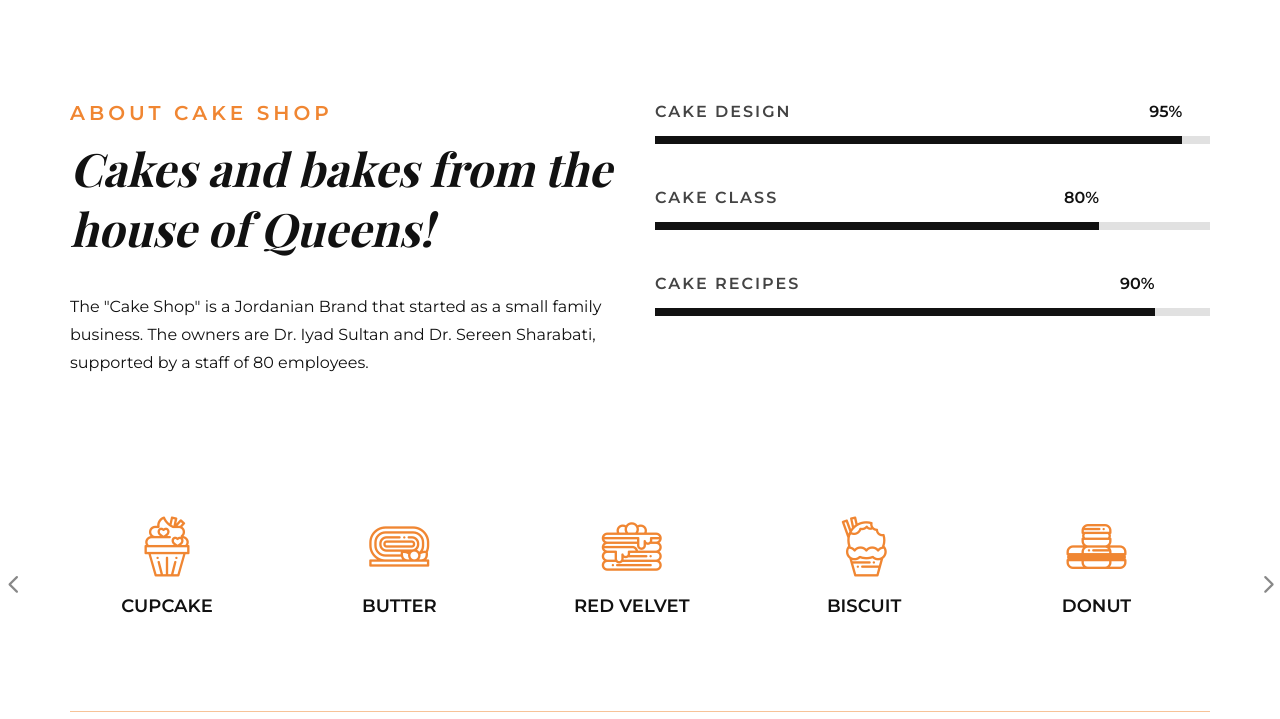
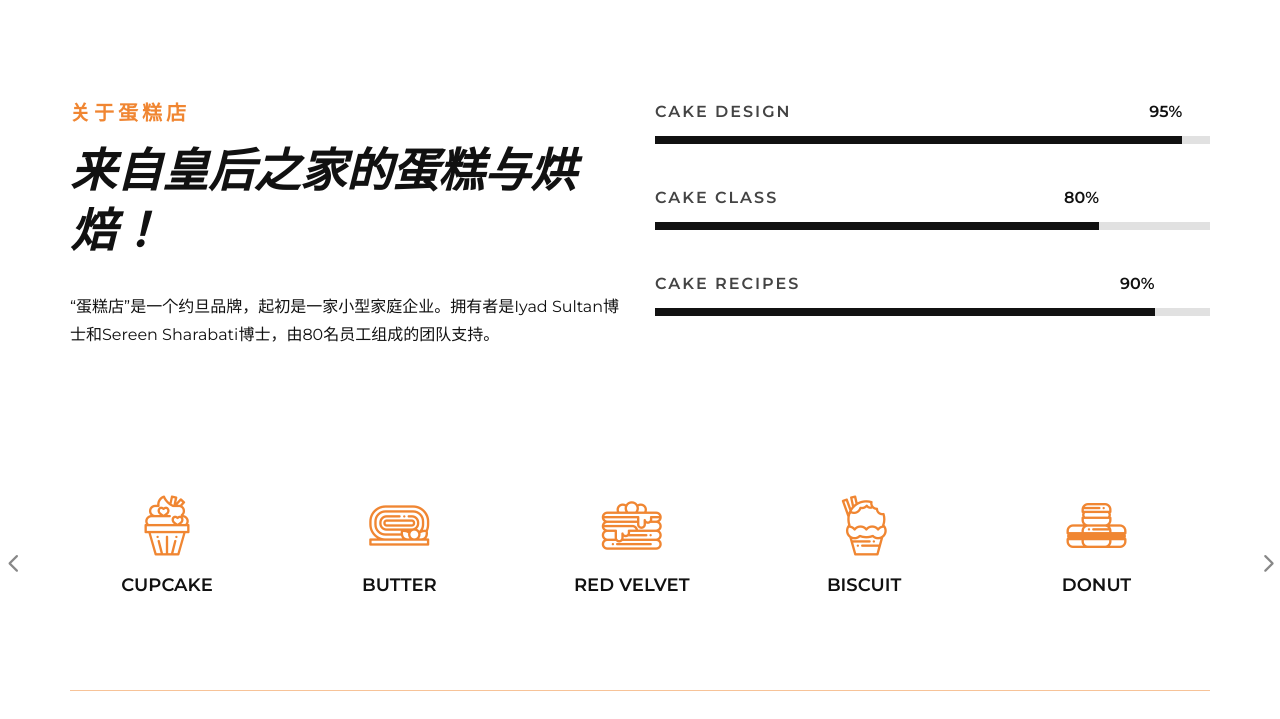
Before and after one commit to xuanlinglxl/cream_of_pet, a plain HTML site: page index.html in a window 1280 px wide. Shown: the part 866-1585 px from the top of the page. Drawn offline with nearby package versions, Linux system fonts and the light colour scheme.

Commit message:
New commit

```diff
--- a/index.html
+++ b/index.html
@@ -180,11 +180,10 @@
                 <div class="col-lg-6 col-md-6">
                     <div class="about__text">
                         <div class="section-title">
-                            <span>About Cake shop</span>
-                            <h2>Cakes and bakes from the house of Queens!</h2>
+                            <span>关于蛋糕店</span>
+                            <h2>来自皇后之家的蛋糕与烘焙！</h2>
                         </div>
-                        <p>The "Cake Shop" is a Jordanian Brand that started as a small family business. The owners are
-                        Dr. Iyad Sultan and Dr. Sereen Sharabati, supported by a staff of 80 employees.</p>
+                        <p>“蛋糕店”是一个约旦品牌，起初是一家小型家庭企业。拥有者是Iyad Sultan博士和Sereen Sharabati博士，由80名员工组成的团队支持。</p>
                     </div>
                 </div>
                 <div class="col-lg-6 col-md-6">
```
Also changed, not shown: shop.html (+1 -1 lines), img/shop/product-1.jpg, readme.txt (deleted), 4 other files.
